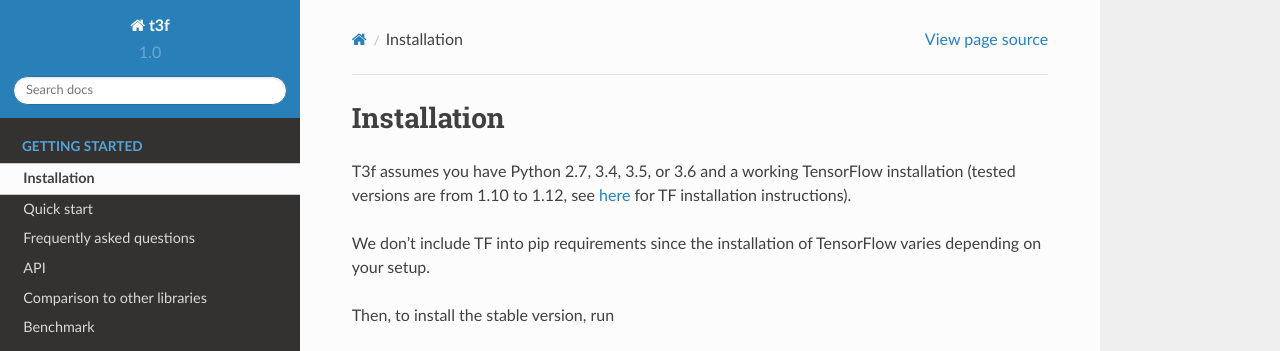
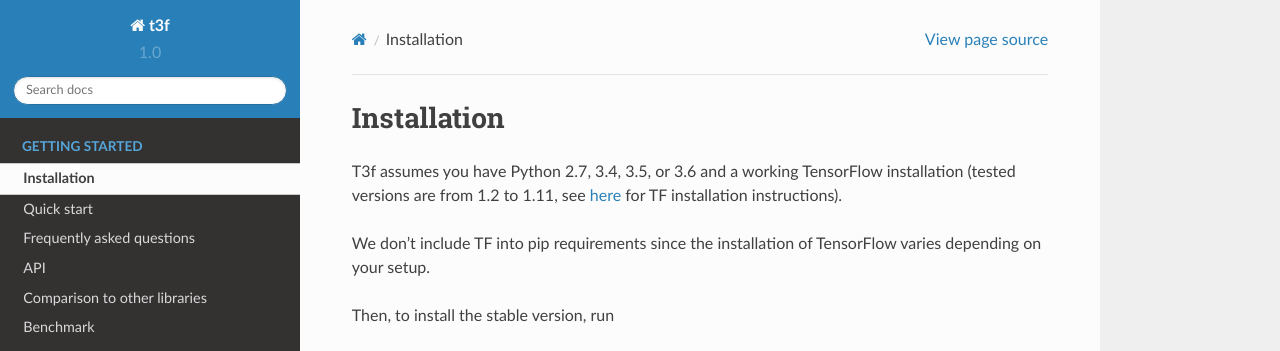
Before and after one commit to Bihaqo/t3f, a Sphinx documentation site: the page built from docs/installation.rst, in a window 1280 px wide. Shown: the top 351 px of the page. Built offline with Sphinx 7.4.7 and the Read the Docs theme 2.0.0, drawn with Linux system fonts in a browser that asks for light colours.

Commit message:
not ready for this change of versions yet

```diff
--- a/docs/installation.rst
+++ b/docs/installation.rst
@@ -3,7 +3,7 @@
 Installation
 ============
 
-T3f assumes you have Python 2.7, 3.4, 3.5, or 3.6 and a working TensorFlow installation (tested versions are from 1.10 to 1.12, see here_ for TF installation instructions).
+T3f assumes you have Python 2.7, 3.4, 3.5, or 3.6 and a working TensorFlow installation (tested versions are from 1.2 to 1.11, see here_ for TF installation instructions).
 
 .. _here: https://www.tensorflow.org/install/
 
```
